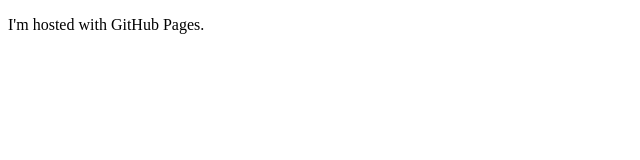
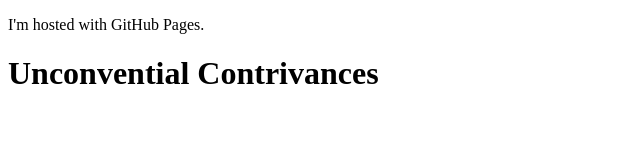
Before and after one commit to valeriesavage/valeriesavage.github.io, a plain HTML site: page index.html in a window 1280 px wide. Shown: the whole page, without its empty margins (0-640 px from the left). Drawn offline with Linux system fonts and the light colour scheme.

```diff
--- a/index.html
+++ b/index.html
@@ -1,5 +1,6 @@
 <!DOCTYPE html>
 <body>
 <p>I'm hosted with GitHub Pages.</p>
+<h1>Unconvential Contrivances</h1>
 </body>
 </html>
```
